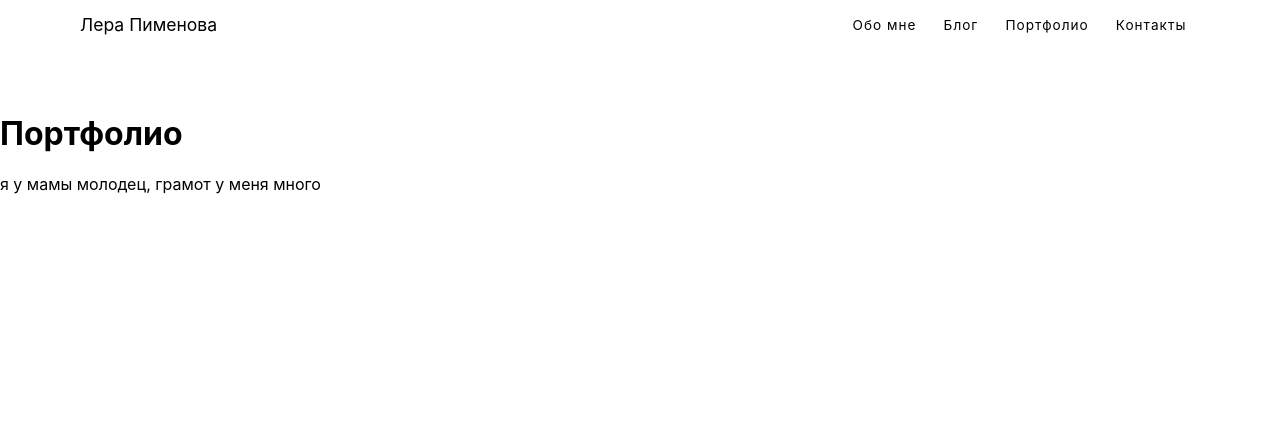
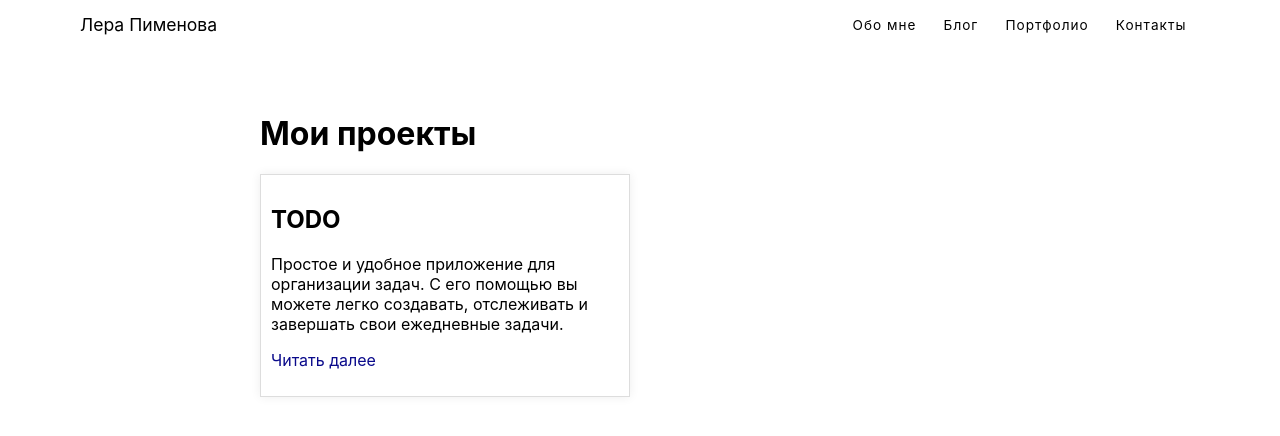
Before and after one commit to angelina2226/probka, a SvelteKit app: page /project in a window 1280 px wide. Shown: the top 436 px of the page. Built offline with nearby package versions, Linux system fonts and the light colour scheme.

Commit message:
add pages

```diff
--- /dev/null
+++ b/src/routes/project/+layout.svelte
@@ -0,0 +1,5 @@
+<div class="container">
+
+    <slot />
+
+    </div>
--- a/src/routes/project/+page.svelte
+++ b/src/routes/project/+page.svelte
@@ -1,3 +1,50 @@
-<h1>Портфолио</h1>
+<svelte:head>
+<title>Портфолио</title>
+</svelte:head>
+<div class='container'>
+<h1>Мои проекты </h1>
+<div class='apps'>
+{#each routes as page}
+<div class='app'>
+    <h2> {page.title}</h2>
+<p> {page.body} </p>
+<p class='readmores'>
+<a class='link' href={`/project/apps/${page.id}`}>
+Читать далее
+</a>
+</p>
+</div>
+{/each}
+</div>
+ </div>
 
-я у мамы молодец, грамот у меня много
+ <script>
+
+    import { routes } from './routes.js';
+
+    </script>
+
+    <style>
+         .container{
+        margin: 50px auto;
+        max-width: 800px;
+        padding: 0 20px;
+    }
+
+    .apps{
+        display: grid;
+        grid-template-columns: 1fr 1fr;
+        grid-gap: 20px;
+    }
+
+    .app{
+        border: 1px solid #ddd;
+        padding: 10px;
+        box-shadow: 0 0 10px #eee;
+    }
+
+    .link{
+        color: rgb(10, 10, 139);
+    }
+
+    </style>
--- /dev/null
+++ b/src/routes/project/routes.js
@@ -0,0 +1,13 @@
+export const routes = [
+
+    {
+
+    id: 1,
+
+    title: 'TODO',
+
+    body: 'Простое и удобное приложение для организации задач. С его помощью вы можете легко создавать, отслеживать и завершать свои ежедневные задачи.',
+
+    },
+
+    ];
```
